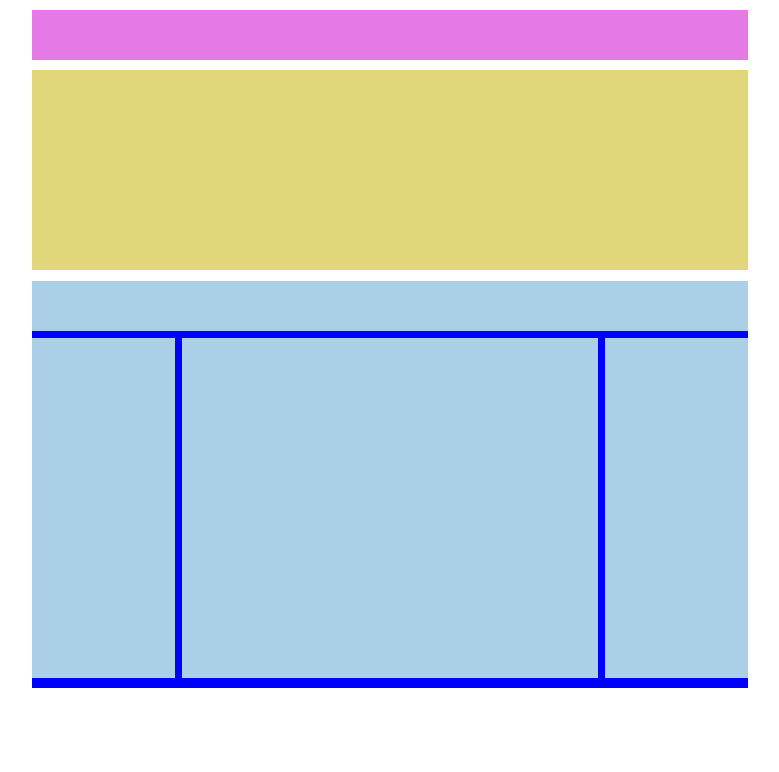
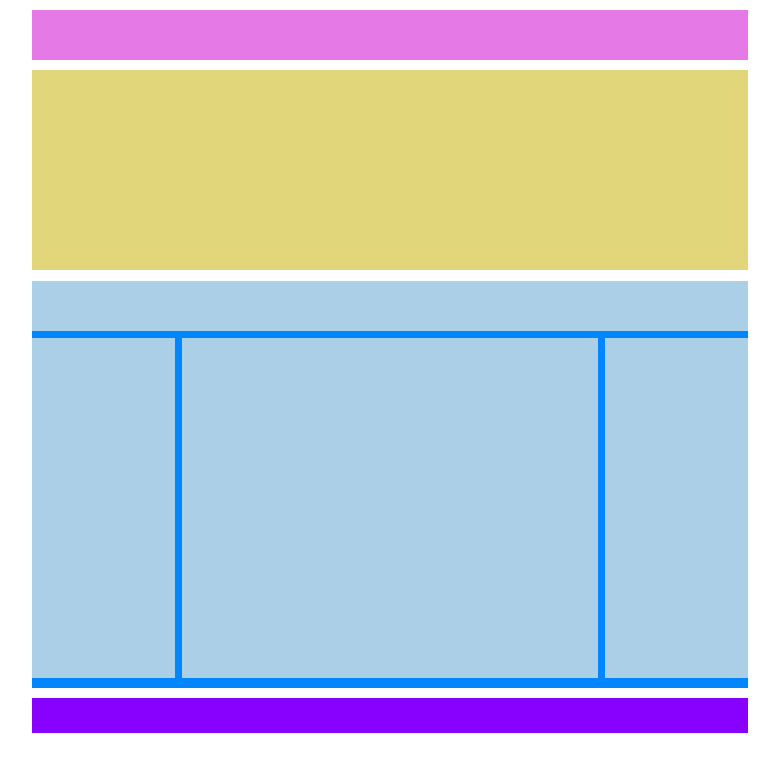
Before and after one commit to Stefano-Para/htmlcss-struttura-wp, a plain HTML site: page index.html in a window 1280 px wide. Shown: the whole page, without its empty margins (250-1029 px from the left). Drawn offline with Linux system fonts and the light colour scheme.

Commit message:
Es. finito parte LAYOUT

```diff
--- a/css/style.css
+++ b/css/style.css
@@ -16,9 +16,14 @@ main {
 
 
 /* specifici box  */
-.violet {
+.pink {
     height: 50px;
     background-color: #E579E6;
+}
+
+.violet {
+    height: 35px;
+    background-color: #8801FE;
 }
 
 .senape {
@@ -41,7 +46,7 @@ main {
 
 /* BOX BLUE  */
 section {
-    background: blue;
+    background: #0186FF;
     padding-bottom: 1%;
 }
 section::after {
--- a/index.html
+++ b/index.html
@@ -12,8 +12,8 @@
     <main>
         <!-- testa contenitore  -->
         <header>
-            <!-- box viola 1/4  -->
-            <div class="violet box">
+            <!-- box pink 1/4  -->
+            <div class="pink box">
             </div>
             <!-- box senape 2/4 -->
             <div class="senape box">
@@ -30,8 +30,11 @@
             <section class="center"></section>
             <!-- inner box RIGHT -->
             <aside class="aside right"></aside>
-
         </section>
+        <footer>
+            <div class="violet box">
+            </div>
+        </footer>
     </main>
 </body>
 </html>
```
